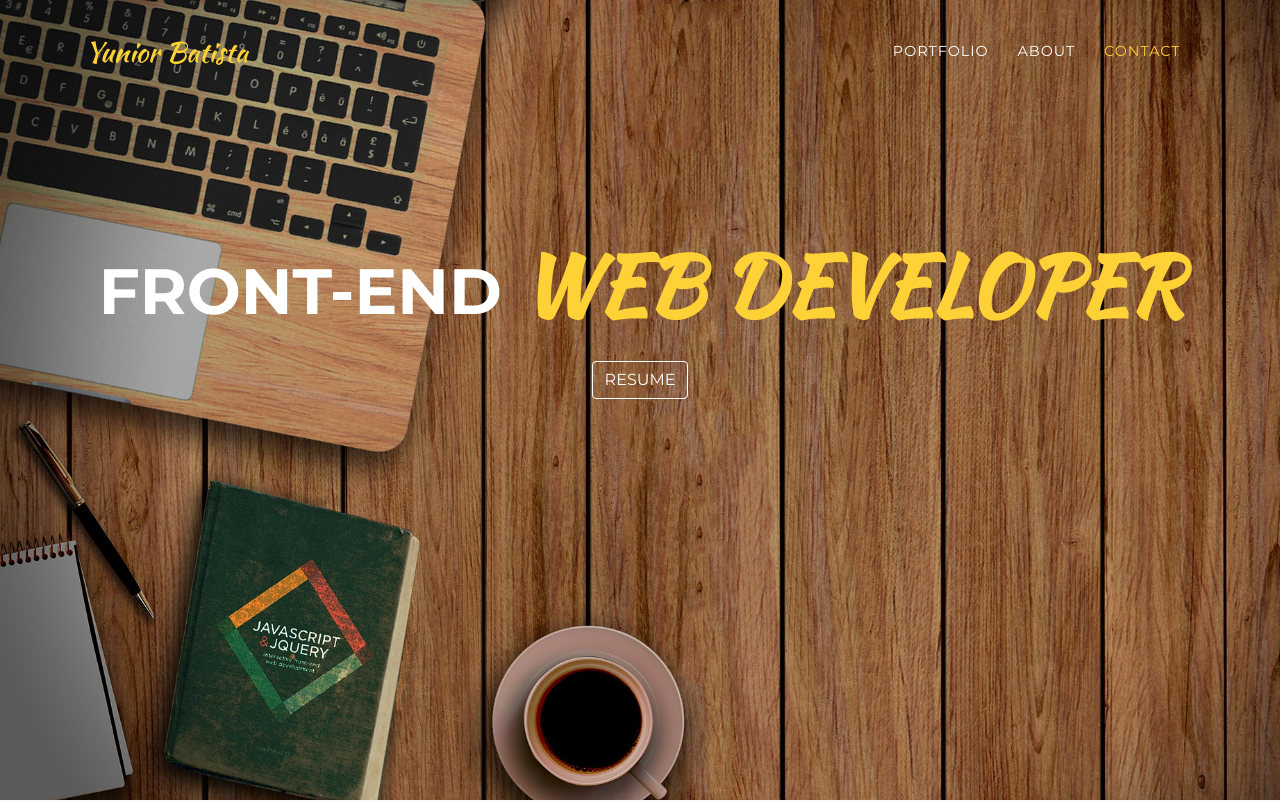
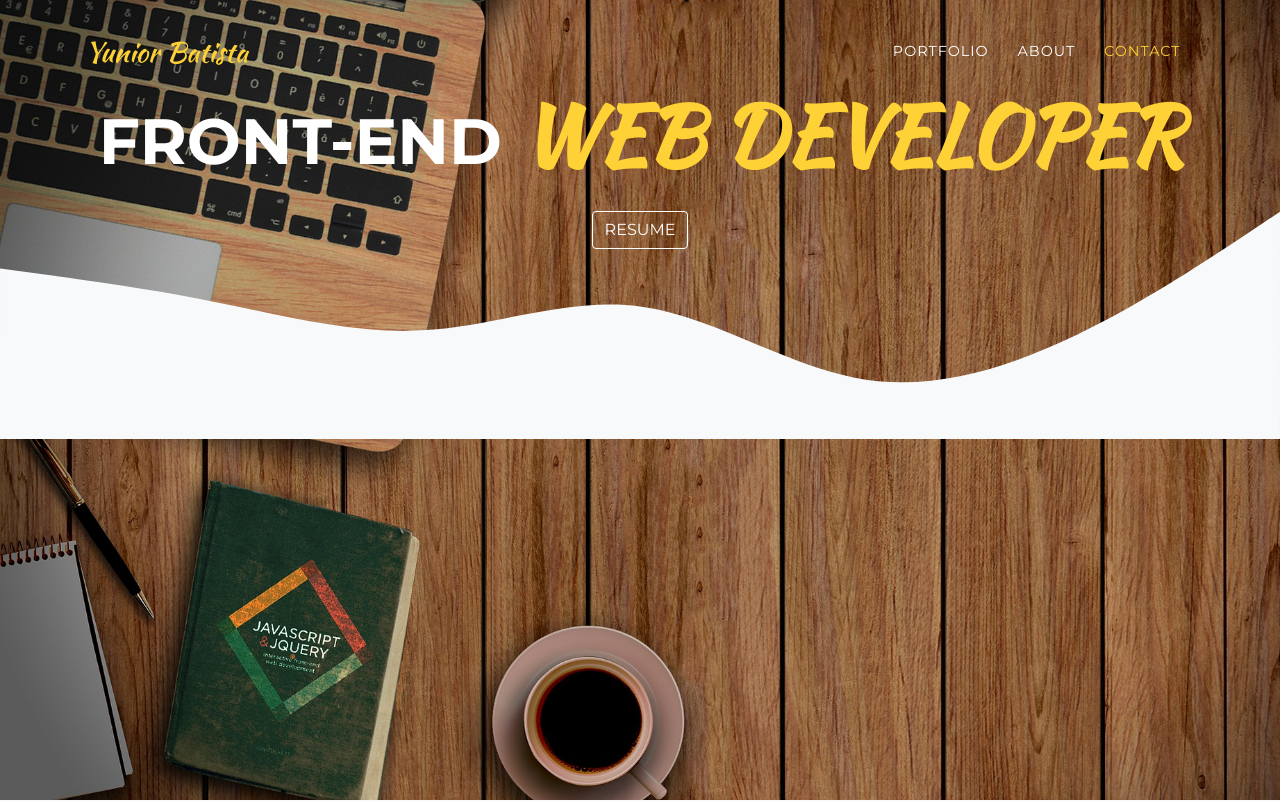
Before and after one commit to batistaDev1113/batistaDev1113.github.io, a website with bundled scripts: page index.html in a window 1280 px wide. Shown: the top 802 px of the page. Built offline with nearby package versions, Linux system fonts and the light colour scheme; a web font is replaced by a local one.

Commit message:
adding new styling to masthead

```diff
--- a/css/agency.css
+++ b/css/agency.css
@@ -219,7 +219,12 @@ header.masthead .intro-text .intro-heading.text-uppercase {
     'Helvetica Neue', Arial, sans-serif, 'Apple Color Emoji', 'Segoe UI Emoji',
     'Segoe UI Symbol', 'Noto Color Emoji';
 }
-@media (min-width: 768px) {
+
+img#svg {
+  margin-top: -194px;
+}
+
+@media (max-width: 768px) {
   header.masthead .intro-text {
     padding-top: 300px;
     padding-bottom: 200px;
--- a/index.html
+++ b/index.html
@@ -50,7 +50,7 @@
     />
 
     <!-- Custom styles for this template -->
-    <link href="css/agency.min.css" rel="stylesheet" />
+    <link href="css/agency.css" rel="stylesheet" />
     <link
       rel="stylesheet"
       href="https://use.fontawesome.com/releases/v5.5.0/css/all.css"
@@ -115,6 +115,7 @@
           >
         </div>
       </div>
+      <img id="svg" src="./portfolio-images/wave-svg.svg" alt="svg waves">
     </header>
 
     <!-- Portfolio Grid -->
@@ -412,7 +413,7 @@
       <div class="container">
         <div class="row">
           <div class="col-md-4">
-            <span class="copyright">Copyright &copy; Yunior Batista 2019</span>
+            <span class="copyright">Copyright &copy; Yunior Batista 2020</span>
           </div>
           <div class="col-md-4">
             <ul class="list-inline social-buttons">
```
Also changed, not shown: portfolio-images/wave-svg.svg (added).
